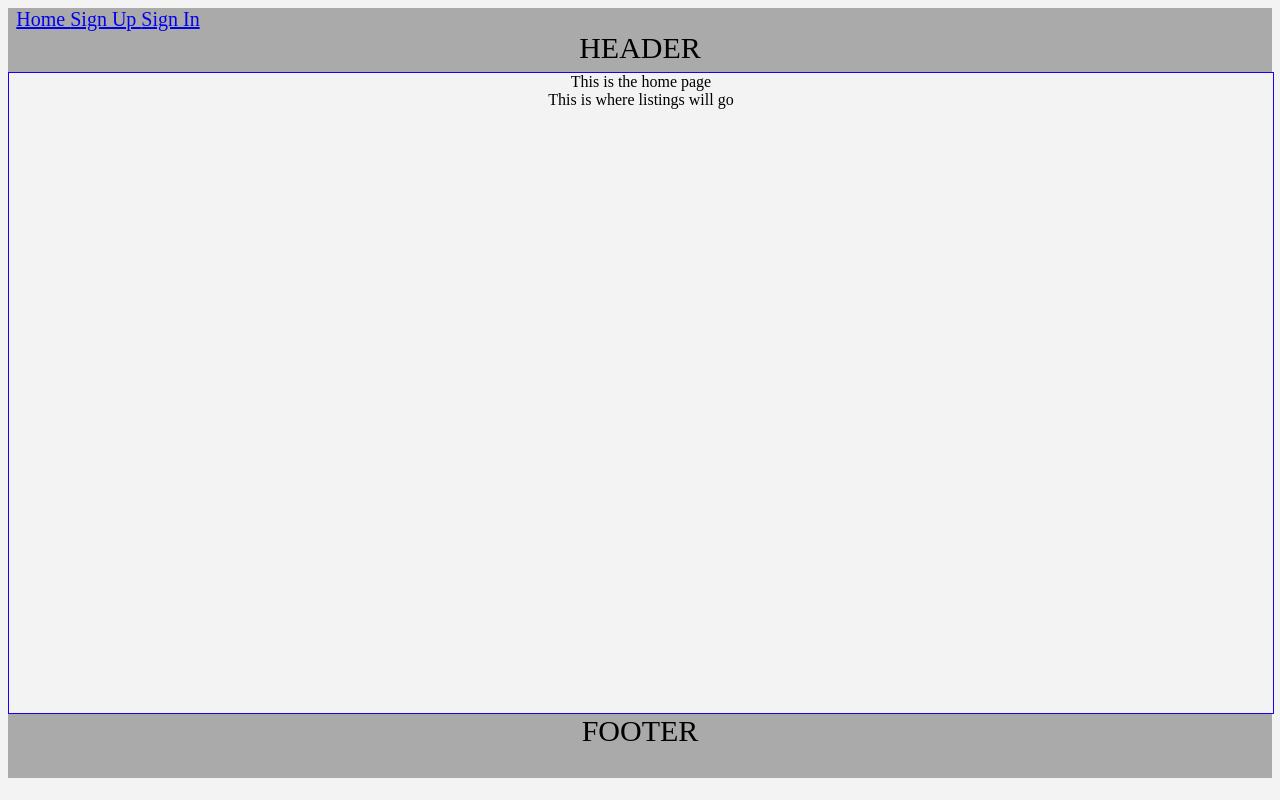
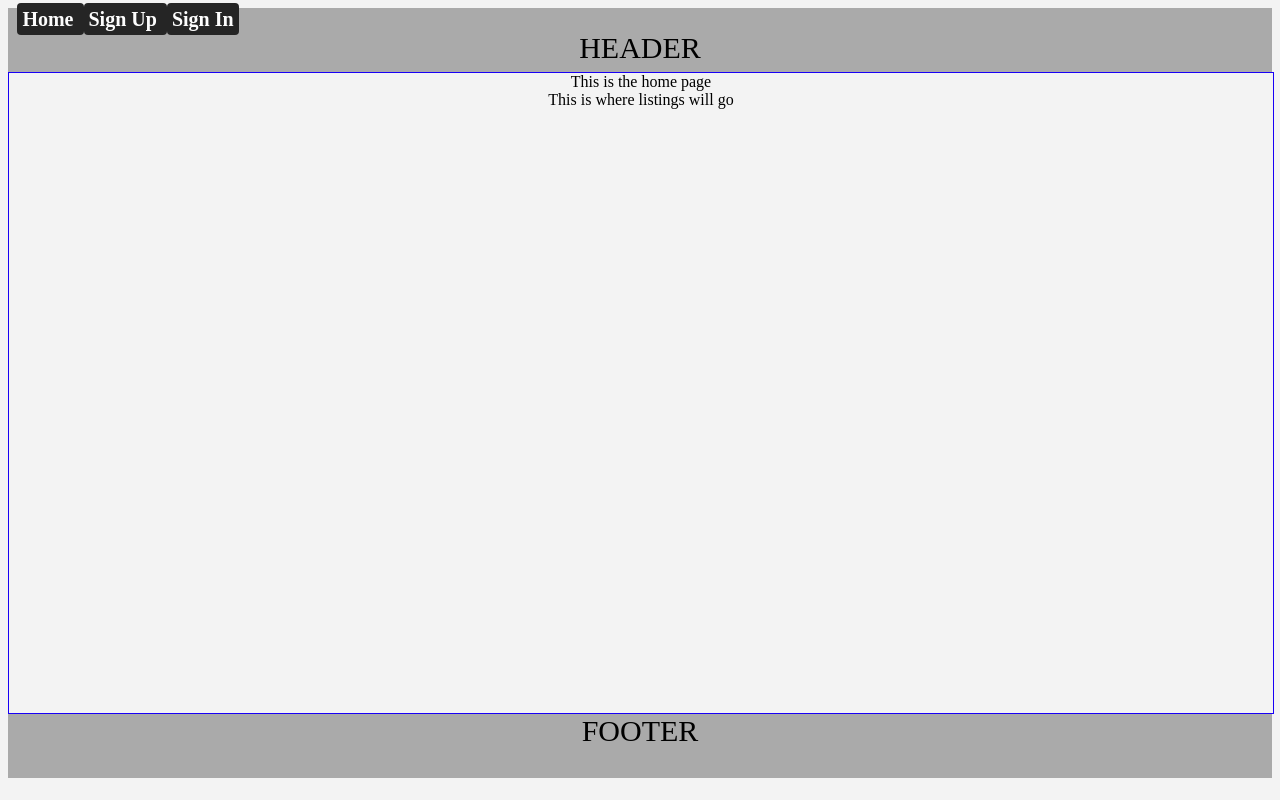
Before and after one commit to hugonzb/AGORA-Student-Marketplace, a React (Create React App) app in the folder agora-app/front-end/: page / in a window 1280 px wide. Built offline with nearby package versions, Linux system fonts and the light colour scheme.

Commit message:
Improved header buttons styling

```diff
--- a/agora-app/front-end/src/index.css
+++ b/agora-app/front-end/src/index.css
@@ -1,22 +1,36 @@
-body{
+body {
  background-color: rgb(243, 243, 243);
 }
 
 /* App */
 
-.header{
+.header {
   height: 4rem;
   background-color: rgb(170, 170, 170);
   font-size: 30px;
   text-align: center;
 }
 
-.links{
-  width: 10em;
+.links {
+  width: 15rem;
   font-size: 20px;
 }
 
-.footer{
+.links a {
+  border-radius: 4px;
+  padding: 5px;
+  background-color: rgb(37, 37, 37);
+  color: rgb(253, 253, 253);
+  font-weight: bold;
+  text-decoration: none;
+}
+
+.links a:hover{
+  color:rgb(250, 232, 232);
+  background-color: rgb(65, 63, 63);
+}
+
+.footer {
   height: 4rem;
   background-color: rgb(170, 170, 170);
   font-size: 30px;
@@ -25,7 +39,7 @@ body{
 
 /* Home screen */
 
-.home-container{
+.home-container {
   border: 1px solid rgb(24, 0, 245);
   width: 100%;
   height: 40rem;
@@ -34,7 +48,7 @@ body{
 
 /* Sign up screen */
 
-.sign-up-container{
+.sign-up-container {
   border: 1px solid black;
   width: 100%;
   height: 40rem;
@@ -43,7 +57,7 @@ body{
 
 /* Sign in screen */
 
-.sign-in-container{
+.sign-in-container {
   border: 1px solid rgb(30, 255, 1);
   width: 100%;
   height: 40rem;
```
